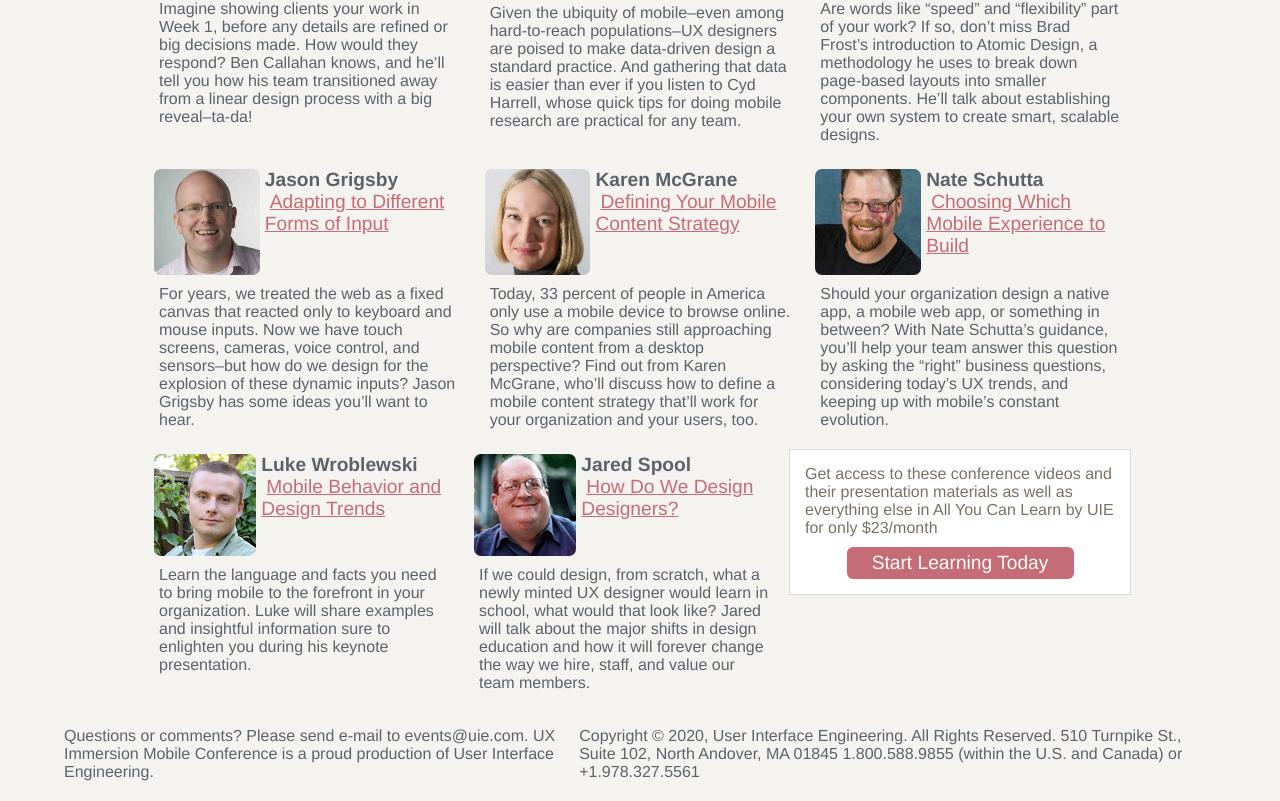
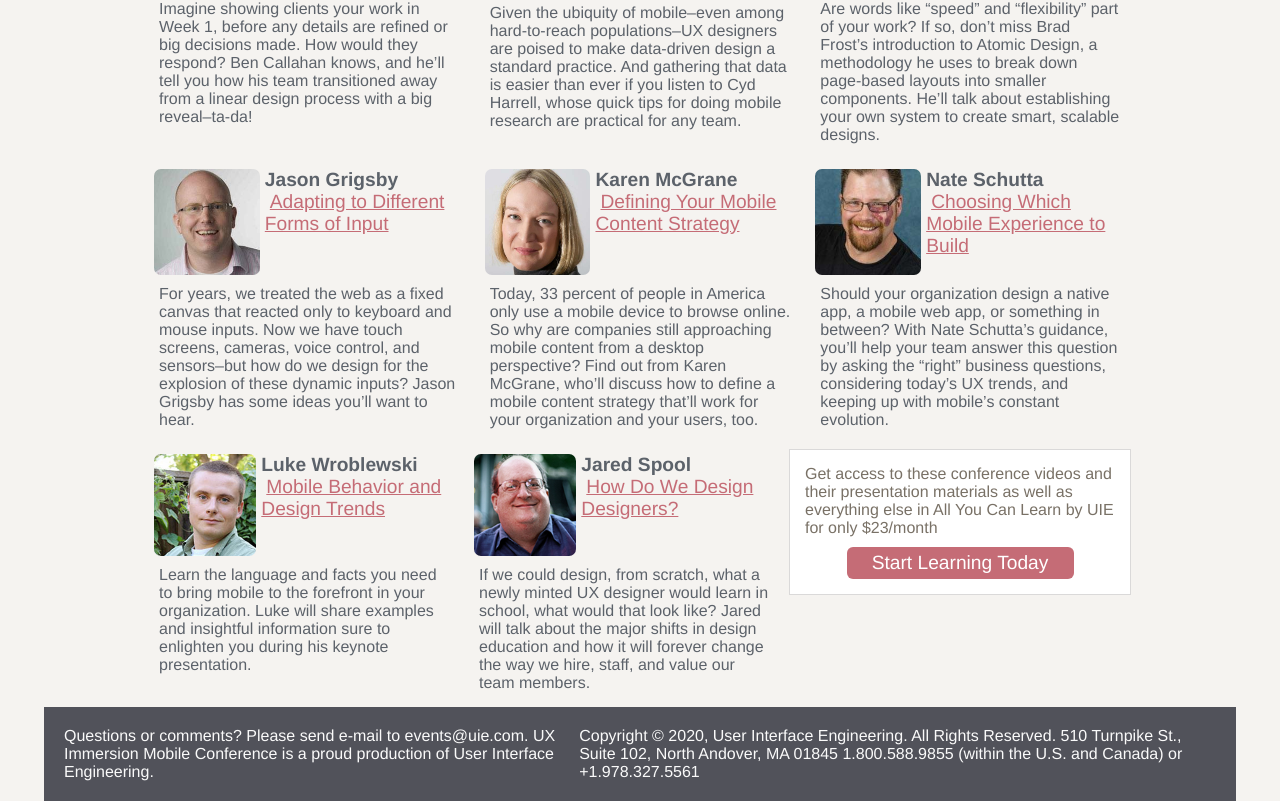
Before and after one commit to Aliecake/uie-1, a React (Create React App) app: page / in a window 1280 px wide. Shown: the part 762-1563 px from the top of the page. Built offline with nearby package versions, Linux system fonts and the light colour scheme.

Commit message:
footer changes

```diff
--- a/src/App.css
+++ b/src/App.css
@@ -57,6 +57,8 @@ ul {
   flex: 0 1 66%;
 }
 .footer {
+  background-color: #51525A;
+  color: #fafafa;
   bottom: 0;
   margin: 0 auto;
   padding: 20px;
```
